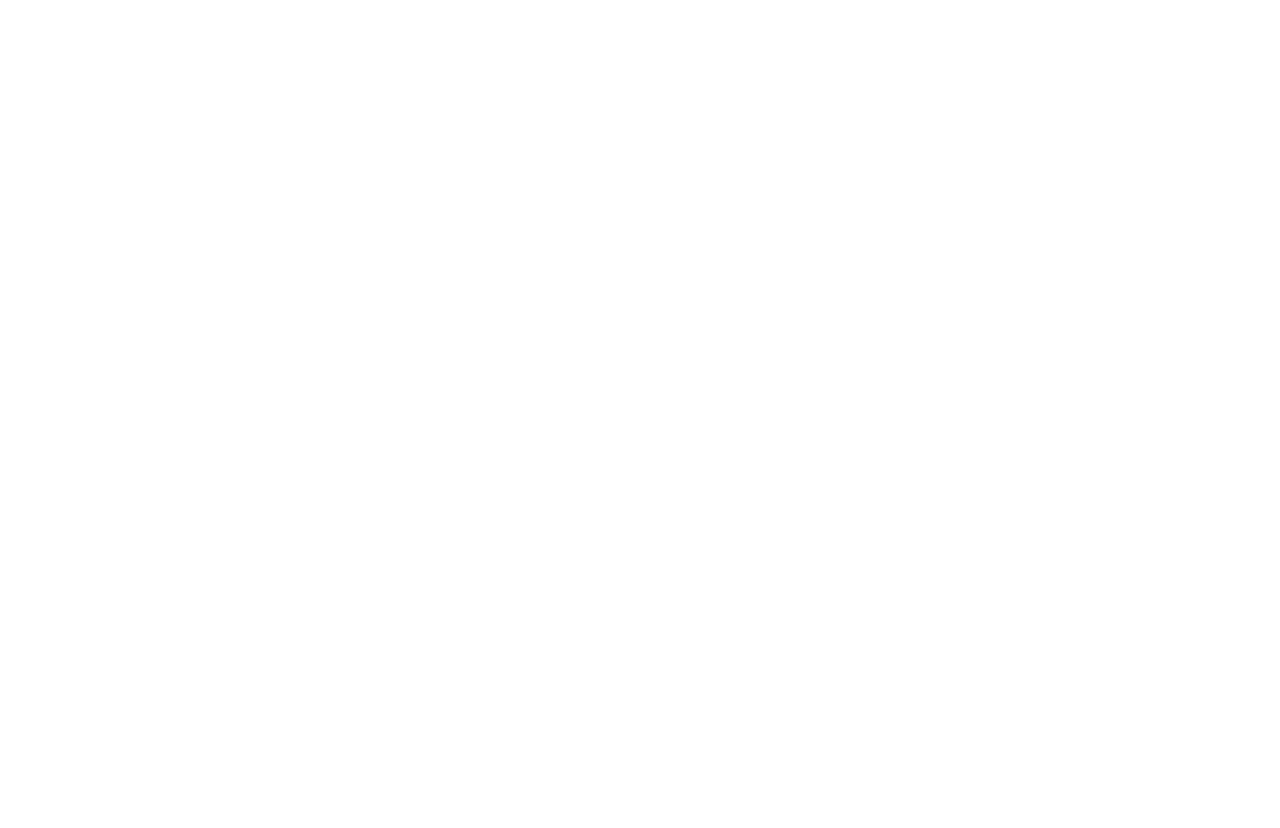
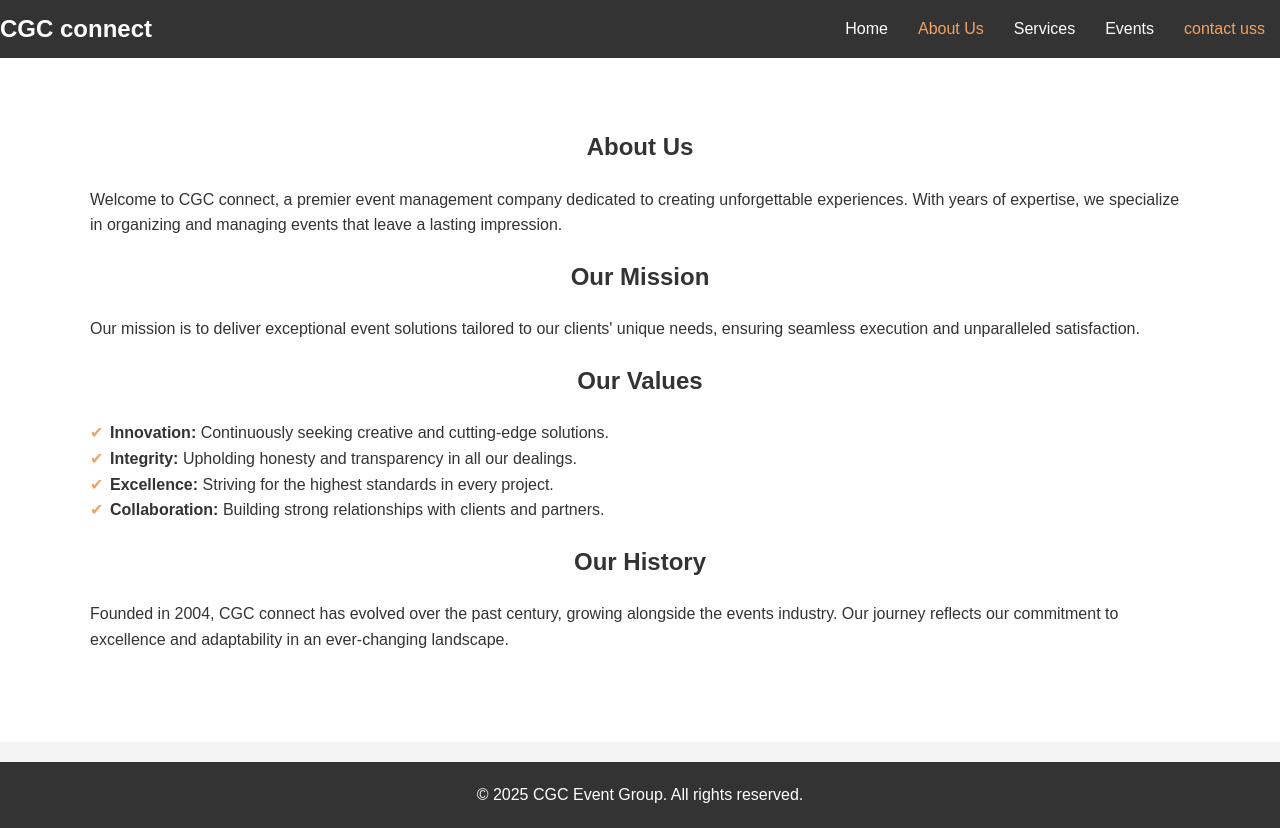
Before and after one commit to LavitSaini/Competition-CCT, a plain HTML site: page about.html in a window 1280 px wide. Before the commit the page ends 800 px from the top, so only its background shows below. Drawn offline with Linux system fonts and the light colour scheme.

Commit message:
second commit

```diff
--- a/about.css
+++ b/about.css
@@ -0,0 +1,123 @@
+/* Reset and base styles */
+* {
+    margin: 0;
+    padding: 0;
+    box-sizing: border-box;
+}
+
+body {
+    font-family: 'Arial', sans-serif;
+    line-height: 1.6;
+    color: #333;
+    background-color: #f4f4f4;
+}
+
+.container {
+    width: 90%;
+    max-width: 1100px;
+    margin: 0 auto;
+    padding: 20px 0;
+}
+
+/* Navigation styles */
+header {
+    background: #333;
+    color: #fff;
+    padding: 10px 0;
+}
+
+nav {
+    display: flex;
+    justify-content: space-between;
+    align-items: center;
+    flex-wrap: wrap;
+}
+
+
+
+.logo {
+    font-size: 1.5em;
+    font-weight: bold;
+}
+
+.nav-links {
+    list-style: none;
+    display: flex;
+}
+
+.nav-links li {
+    margin: 0 15px;
+}
+
+.nav-links a {
+    color: #fff;
+    text-decoration: none;
+    transition: color 0.3s ease;
+}
+
+.nav-links a:hover,
+.nav-links a.active {
+    color: #f4a261;
+}
+
+
+/* About section styles */
+.about {
+    background: #fff;
+    padding: 50px 0;
+    text-align: center;
+}
+
+.about h1, .about h2 {
+    margin-bottom: 20px;
+    color: #333;
+}
+
+.about p, .about ul {
+    margin-bottom: 20px;
+    text-align: left;
+}
+
+.about ul {
+    list-style: none;
+    padding-left: 0;
+}
+
+.about ul li {
+    padding-left: 20px;
+    position: relative;
+}
+
+.about ul li::before {
+    content: '✔';
+    color: #f4a261;
+    position: absolute;
+    left: 0;
+}
+
+/* Footer styles */
+footer {
+    text-align: center;
+    padding: 20px 0;
+    background: #333;
+    color: #fff;
+    margin-top: 20px;
+}
+
+/* Responsive styles */
+@media screen and (max-width: 768px) {
+    .nav-links {
+        display: none;
+        width: 100%;
+        flex-direction: column;
+        align-items: center;
+    }
+
+    .nav-links.active {
+        display: flex;
+    }
+
+    .burger {
+        display: flex;
+    }
+}
--- a/about.html
+++ b/about.html
@@ -3,32 +3,46 @@
 <head>
     <meta charset="UTF-8">
     <meta name="viewport" content="width=device-width, initial-scale=1.0">
-    <title>emailpage</title>
+    <title>About Us - CGC Event Group</title>
+    <link rel="stylesheet" href="about.css">
 </head>
 <body>
-    <div id="header">
-        <div></div>
-        <div></div>
-    </div>
-    <div id="header">
-        <div></div>
-        <div></div>
-    </div>
-    <div id="header">
-        <div></div>
-        <div></div>
-    </div>
-    <div id="header">
-        <div></div>
-        <div></div>
-    </div>
-    <div id="header">
-        <div></div>
-        <div></div>
-    </div>
-    <div id="footer">
-        <div></div>
-        <div></div>
-    </div>
+    <header>
+        <nav>
+
+            <div class="logo">CGC connect</div>
+            <ul class="nav-links">
+                <li><a href="#">Home</a></li>
+                <li><a href="#" class="active">About Us</a></li>
+                <li><a href="#">Services</a></li>
+                <li><a href="#">Events</a></li>
+                <li><a href="contact.html" class="active">contact uss</a></li>
+            </ul>
+
+        </nav>
+    </header>
+    <main>
+        <section class="about">
+            <div class="container">
+                <div id="aboutus"><h1>About Us</h1>
+                <p>Welcome to CGC connect, a premier event management company dedicated to creating unforgettable experiences. With years of expertise, we specialize in organizing and managing events that leave a lasting impression.</p></div>
+                <h2>Our Mission</h2>
+                <p>Our mission is to deliver exceptional event solutions tailored to our clients' unique needs, ensuring seamless execution and unparalleled satisfaction.</p>
+                <h2>Our Values</h2>
+                <ul>
+                    <li><strong>Innovation:</strong> Continuously seeking creative and cutting-edge solutions.</li>
+                    <li><strong>Integrity:</strong> Upholding honesty and transparency in all our dealings.</li>
+                    <li><strong>Excellence:</strong> Striving for the highest standards in every project.</li>
+                    <li><strong>Collaboration:</strong> Building strong relationships with clients and partners.</li>
+                </ul>
+                <h2>Our History</h2>
+                <p>Founded in 2004, CGC connect has evolved over the past century, growing alongside the events industry. Our journey reflects our commitment to excellence and adaptability in an ever-changing landscape.</p>
+            </div>
+        </section>
+    </main>
+    <footer>
+        <p>&copy; 2025 CGC Event Group. All rights reserved.</p>
+    </footer>
+    <script src="about.js"></script>
 </body>
 </html>
--- /dev/null
+++ b/about.js
@@ -0,0 +1,8 @@
+// Responsive navigation menu
+const burger = document.querySelector('.burger');
+const nav = document.querySelector('.nav-links');
+
+burger.addEventListener('click', () => {
+    nav.classList.toggle('active');
+    burger.classList.toggle('toggle');
+});
--- /dev/null
+++ b/contact.css
@@ -0,0 +1,89 @@
+body {
+    font-family: Arial, sans-serif;
+    line-height: 1.6;
+    margin: 0;
+    padding: 0;
+    background-color: #f4f4f4;
+}
+
+header {
+    background: #333;
+    color: #fff;
+    padding: 1rem 0;
+    text-align: center;
+}
+
+.contact-form, .contact-info {
+    width: 80%;
+    margin: 2rem auto;
+    padding: 1rem;
+    background: #fff;
+    border-radius: 8px;
+    box-shadow: 0 0 10px rgba(0, 0, 0, 0.1);
+}
+
+
+.logo {
+    font-size: 1.5em;
+    font-weight: bold;
+}
+
+.nav-links {
+    list-style: none;
+    display: flex;
+}
+
+.nav-links li {
+    margin: 0 15px;
+}
+
+.nav-links a {
+    color: #fff;
+    text-decoration: none;
+    transition: color 0.3s ease;
+}
+
+.nav-links a:hover,
+.nav-links a.active {
+    color: #f4a261;
+}
+
+
+nav {
+    display: flex;
+    justify-content: space-between;
+    align-items: center;
+    flex-wrap: wrap;
+}
+
+label {
+    display: block;
+    margin-top: 1rem;
+}
+
+input, textarea {
+    width: 100%;
+    padding: 0.5rem;
+    margin-top: 0.5rem;
+    border: 1px solid #ccc;
+    border-radius: 4px;
+}
+
+button {
+    display: inline-block;
+    margin-top: 1rem;
+    padding: 0.7rem 1.5rem;
+    background: #333;
+    color: #fff;
+    border: none;
+    border-radius: 4px;
+    cursor: pointer;
+}
+
+button:hover {
+    background: #555;
+}
+
+.contact-info h2 {
+    margin-bottom: 1rem;
+}
```
Also changed, not shown: contact.html (added, +52 -0 lines), contact.js (added, +20 -0 lines).
